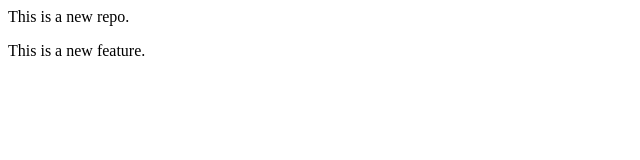
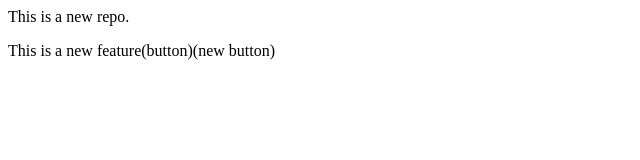
Before and after one commit to SantoshiRB00100/LocalRepo, a plain HTML site: page index.html in a window 1280 px wide. Shown: the whole page, without its empty margins (0-640 px from the left). Drawn offline with Linux system fonts and the light colour scheme.

```diff
--- a/index.html
+++ b/index.html
@@ -1,2 +1,2 @@
 <p>This is a new repo.</p>
-<p>This is a new feature.</p>
+<p>This is a new feature(button)(new button)</p>
```
